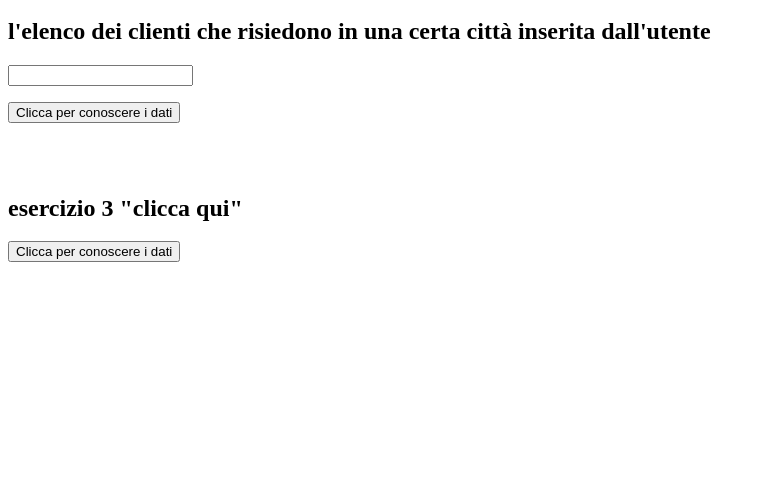
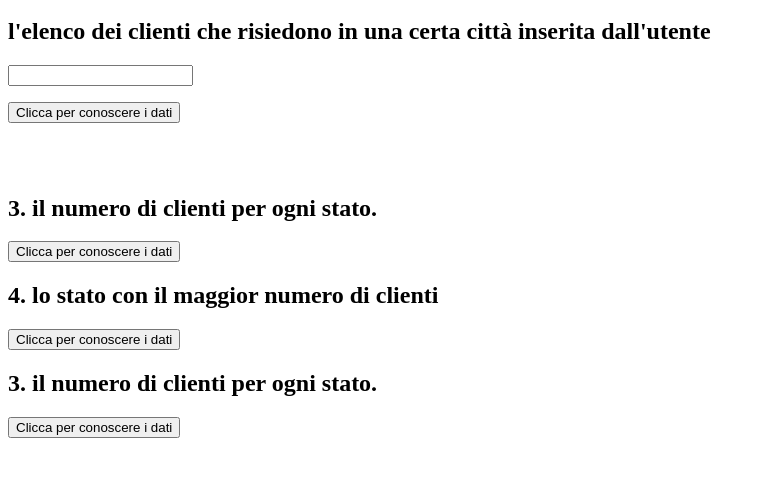
Before and after one commit to BernasconiLorenzo06/verifica_sommativa2, a Flask app: page / in a window 1280 px wide. Shown: the part 200-677 px from the top of the page, without its empty margins (0-765 px from the left). Run offline with Flask 3, Linux system fonts and the light colour scheme.

Commit message:
quarto commit

```diff
--- a/app.py
+++ b/app.py
@@ -36,5 +36,15 @@ def esercizio3():
    tabella = table.to_html()
    return render_template('esercizio3.html', tabella = tabella)
 
+
+@app.route('/esercizio4',methods = ["GET"])
+def esercizio4():
+   import pandas as pd
+   df = pd.read_excel('https://github.com/wtitze/3E/blob/main/BikeStores.xls?raw=true', sheet_name = "customers")
+   df_clienti = df.groupby("state")[["first_name"]].count().reset_index()
+   table = df_clienti[df_clienti["first_name"] == df_clienti["first_name"].max()][["state"]]
+   tabella = table.to_html()
+   return render_template('esercizio4.html', tabella = tabella)
+
 if __name__ == '__main__':
   app.run(host='0.0.0.0', port=3245, debug=True)
--- a/templates/home.html
+++ b/templates/home.html
@@ -21,8 +21,25 @@
 
         <p><input type = "submit" value = "Clicca per conoscere i dati" /></p>
     </form> <br> <br>
-    <h2>esercizio 3 "clicca qui"</h2>
+    <h2>3. il numero di clienti per ogni stato.</h2>
     <form action="/esercizio3" method = "GET">
+
+
+        <p><input type = "submit" value = "Clicca per conoscere i dati" /></p>
+    </form>
+
+    <h2>4. lo stato con il maggior numero di clienti
+    </h2>
+
+    <form action="/esercizio4" method = "GET">
+
+
+        <p><input type = "submit" value = "Clicca per conoscere i dati" /></p>
+    </form>
+
+    <h2>3. il numero di clienti per ogni stato.</h2>
+
+    <form action="/esercizio5" method = "GET">
 
 
         <p><input type = "submit" value = "Clicca per conoscere i dati" /></p>
```
Also changed, not shown: templates/esercizio4.html (added, +8 -0 lines).
